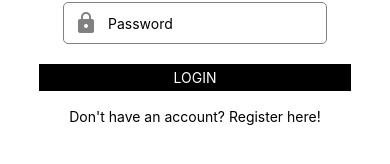
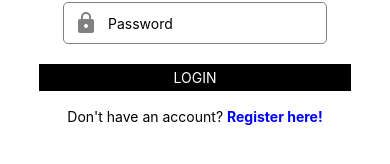
Before and after one commit to npaul007/teammate-grids, a React Native app: screen /Login in a window 390 px wide. Shown: the part 444-608 px from the top of the page. Built offline with nearby package versions, Linux system fonts and the light colour scheme.

Commit message:
add nav in login to go to register screen

```diff
--- /dev/null
+++ b/modules/constants/enums.ts
@@ -0,0 +1,5 @@
+export enum Screens {
+  LOGIN = "Login",
+  REGISTER = "Register",
+  GAME = "Game",
+}
--- a/modules/constants/index.ts
+++ b/modules/constants/index.ts
@@ -1 +1,2 @@
 export * from "./styles";
+export * from "./enums";
--- a/modules/constants/styles.ts
+++ b/modules/constants/styles.ts
@@ -43,4 +43,8 @@ export const styles = StyleSheet.create({
   h2: {
     fontSize: 18,
   },
+  url: {
+    fontWeight: "bold",
+    color: "blue",
+  },
 });
--- a/screens/Login.tsx
+++ b/screens/Login.tsx
@@ -1,6 +1,6 @@
 import React, { useState } from "react";
 import { Text, View, Pressable, TextInput } from "react-native";
-import { styles } from "../modules/constants";
+import { Screens, styles } from "../modules/constants";
 import { Icon } from "react-native-elements";
 
 interface LoginFormProps {
@@ -42,7 +42,12 @@ export const Login = ({ navigation }: { navigation: any }) => {
       <Pressable onPress={handleLogin} style={styles.button}>
         <Text style={styles.button.text}>Login</Text>
       </Pressable>
-      <Text>{"\n"}Don't have an account? Register here!</Text>
+      <Text>
+        {"\n"}Don't have an account?{" "}
+        <Pressable onPress={() => navigation.navigate(Screens.REGISTER)}>
+          <Text style={styles.url}>Register here!</Text>
+        </Pressable>
+      </Text>
     </View>
   );
 };
```
